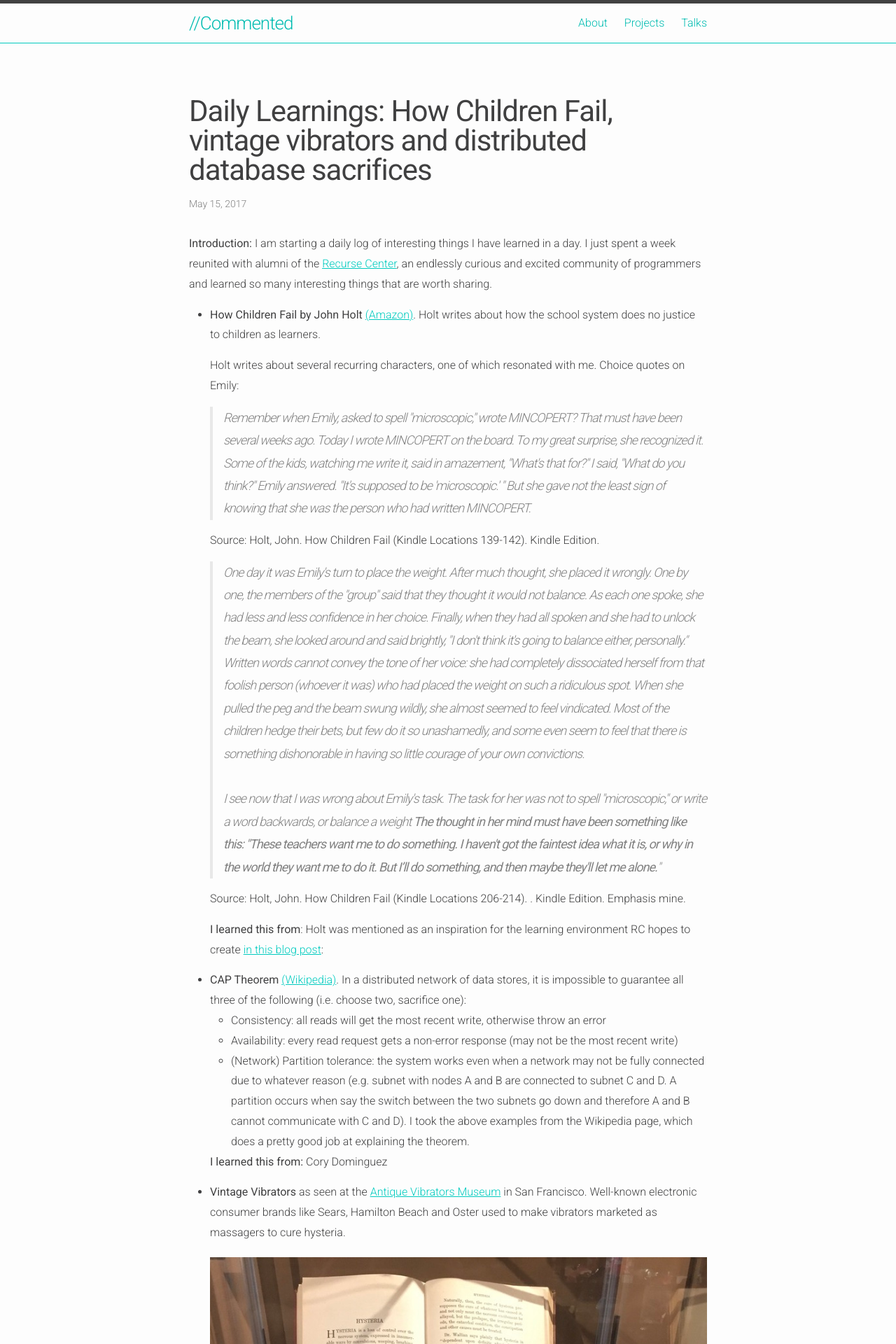
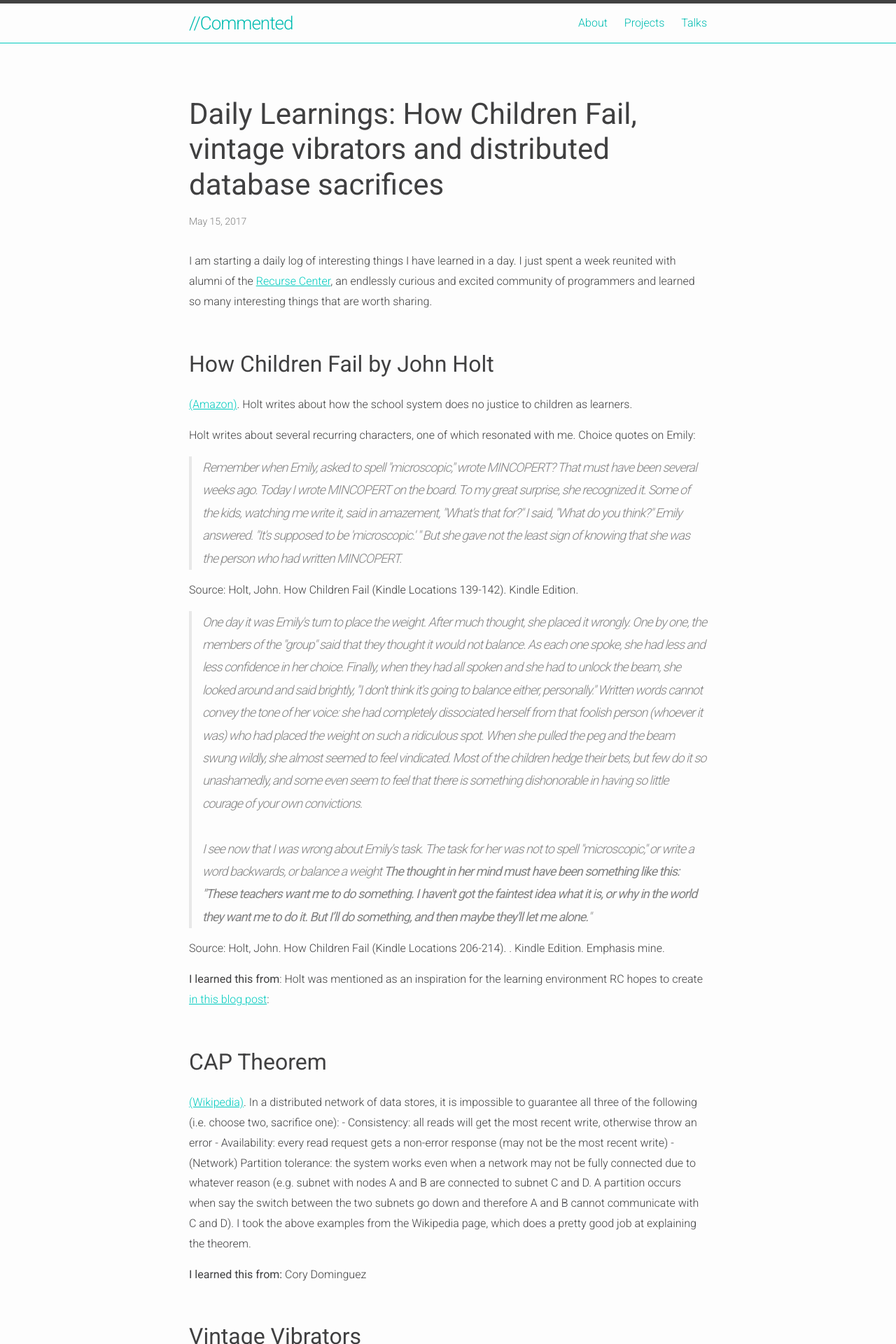
Before and after one commit to piratefsh/piratefsh.github.io, a Jekyll site: the page built from _posts/2017-05-15-daily-learnings-may-15.markdown, in a window 1280 px wide. Shown: the top 1920 px of the page at 70% size. Built offline with Jekyll 4.4.1, drawn with Linux system fonts in a browser that asks for light colours.

Commit message:
Format post

```diff
--- a/_posts/2017-05-15-daily-learnings-may-15.markdown
+++ b/_posts/2017-05-15-daily-learnings-may-15.markdown
@@ -3,9 +3,10 @@ title: "Daily Learnings: How Children Fail, vintage vibrators and distributed da
 layout: post
 ---
 
-__Introduction:__ I am starting a daily log of interesting things I have learned in a day. I just spent a week reunited with alumni of the [Recurse Center](https://recurse.com), an endlessly curious and excited community of programmers and learned so many interesting things that are worth sharing.
+I am starting a daily log of interesting things I have learned in a day. I just spent a week reunited with alumni of the [Recurse Center](https://recurse.com), an endlessly curious and excited community of programmers and learned so many interesting things that are worth sharing.
 
-* __How Children Fail by John Holt__ [(Amazon)](https://www.amazon.com/dp/B018P2AB94/ref=dp-kindle-redirect?_encoding=UTF8&btkr=1). Holt writes about how the school system does no justice to children as learners.
+## How Children Fail by John Holt
+[(Amazon)](https://www.amazon.com/dp/B018P2AB94/ref=dp-kindle-redirect?_encoding=UTF8&btkr=1). Holt writes about how the school system does no justice to children as learners.
 
   Holt writes about several recurring characters, one of which resonated with me. Choice quotes on Emily:
 
@@ -25,7 +26,9 @@ __Introduction:__ I am starting a daily log of interesting things I have learned
   __I learned this from__: Holt was mentioned as an inspiration for the learning environment RC hopes to create [in this blog post](https://www.recurse.com/blog/113-join-rc-and-help-build-a-better-place-to-learn):
 
 
-* __CAP Theorem__ [(Wikipedia)](https://www.wikiwand.com/en/CAP_theorem). In a distributed network of data stores, it is impossible to guarantee all three of the following (i.e. choose two, sacrifice one):
+## CAP Theorem
+
+[(Wikipedia)](https://www.wikiwand.com/en/CAP_theorem). In a distributed network of data stores, it is impossible to guarantee all three of the following (i.e. choose two, sacrifice one):
     - Consistency: all reads will get the most recent write, otherwise throw an error
     - Availability: every read request gets a non-error response (may not be the most recent write)
     - (Network) Partition tolerance: the system works even when a network may not be fully connected due to whatever reason (e.g. subnet with nodes A and B are connected to subnet C and D. A partition occurs when say the switch between the two subnets go down and therefore A and B cannot communicate with C and D).
@@ -33,15 +36,18 @@ __Introduction:__ I am starting a daily log of interesting things I have learned
 
   __I learned this from:__ Cory Dominguez
 
-* __Vintage Vibrators__ as seen at the [Antique Vibrators Museum](http://antiquevibratormuseum.com/) in San Francisco. Well-known electronic consumer brands like Sears, Hamilton Beach and Oster used to make vibrators marketed as massagers to cure hysteria.
-    ![Hamilton Beach vibrator from 1900s](/assets/images/learnings/hamilton-beach-vibe.jpg)
+## Vintage Vibrators
 
-    _Hamilton Beach vibrator from 1902_
+As seen at the [Antique Vibrators Museum](http://antiquevibratormuseum.com/) in San Francisco. Well-known electronic consumer brands like Sears, Hamilton Beach and Oster used to make vibrators marketed as massagers to cure hysteria.
 
-    ![Old school Hitachi Massager](/assets/images/learnings/hitachi-vibe.jpg)
+![Hamilton Beach vibrator from 1900s](/assets/images/learnings/hamilton-beach-vibe.jpg)
 
-    _Old school Hitachi Massager, which is still around today but modernized. The Hitachi is the #1 all time favorite item at Good Vibrations_
+_Hamilton Beach vibrator from 1902_
 
-    [Good Vibrations (NSFW link)](http://www.goodvibes.com/) in the Bay Area is an all around amazing sex-positive, female-owned and staffed store.
+![Old school Hitachi Massager](/assets/images/learnings/hitachi-vibe.jpg)
 
-    __I learned this from__: wandering around San Francisco 2 years ago and rediscovering Good Vibrations on this trip.
+_Old school Hitachi Massager, which is still around today but modernized. The Hitachi is the #1 all time favorite item at Good Vibrations_
+
+[Good Vibrations (NSFW link)](http://www.goodvibes.com/) in the Bay Area is an all around amazing sex-positive, female-owned and staffed store.
+
+__I learned this from__: wandering around San Francisco 2 years ago and rediscovering Good Vibrations on this trip.
--- a/_sass/_layout.scss
+++ b/_sass/_layout.scss
@@ -199,8 +199,7 @@
 
 .post-title {
     font-size: 42px;
-    letter-spacing: -1px;
-    line-height: 1;
+    line-height: 1.2;
 
     @include media-query($on-laptop) {
         font-size: 36px;
```
